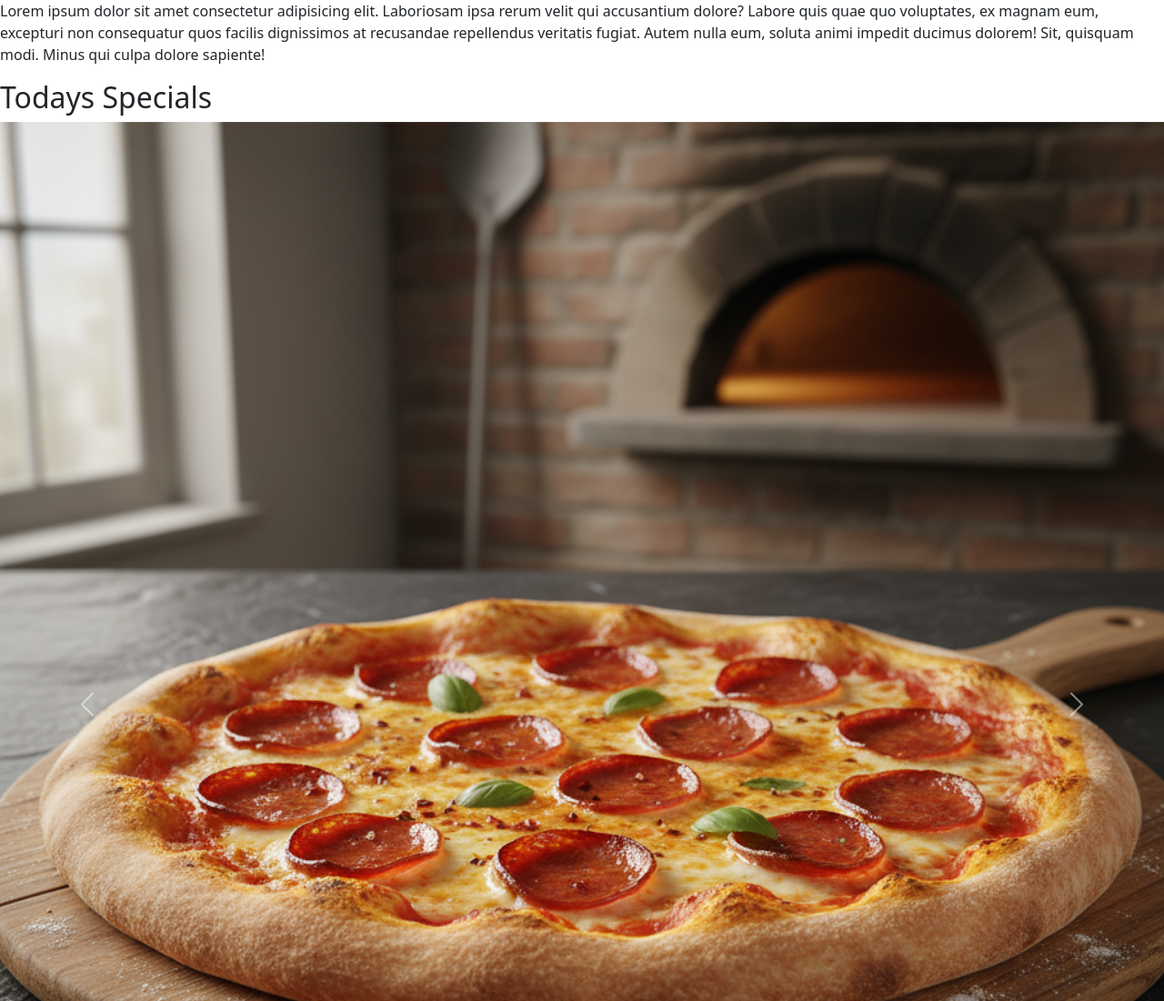
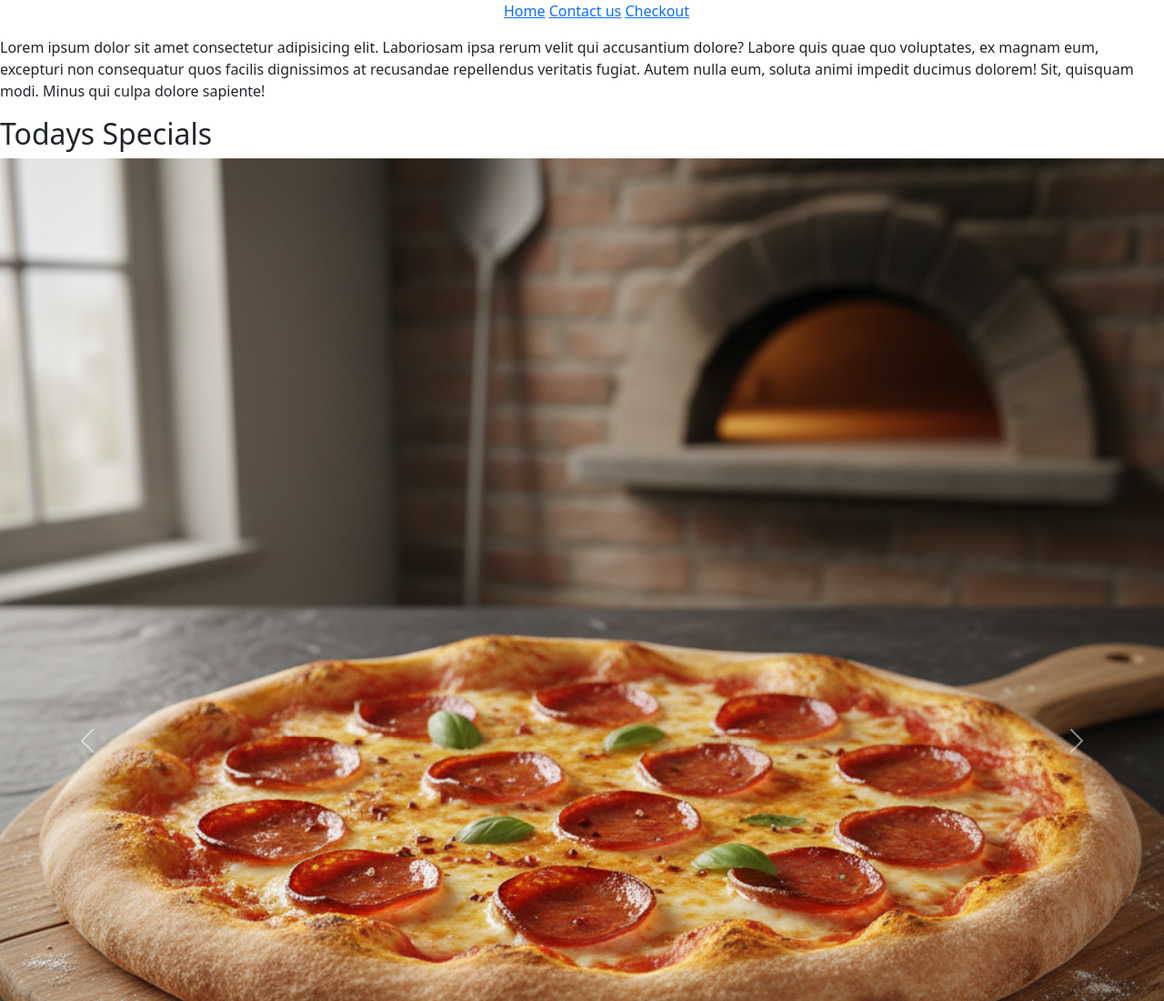
Before and after one commit to anthonymckeown104/Pizza, a plain HTML site: page deals.html in a window 1280 px wide. Shown: the top 1100 px of the page at 91% size. Drawn offline with nearby package versions, Linux system fonts and the light colour scheme.

Commit message:
added navbar to deals page

```diff
--- a/deals.html
+++ b/deals.html
@@ -8,6 +8,17 @@
     <link rel="stylesheet" href="styles/styles.css" />
 </head>
 <body>
+    <header>
+        <nav>
+            <ul>
+                <li class="nav-bar">
+                    <a href="./homepage.html" class="">Home</a>
+                    <a href="./contact.html" class="">Contact us</a>
+                    <a href="./checkout.html" class="">Checkout</a>
+                </li>
+            </ul>
+        </nav>
+    </header>
     <P>Lorem ipsum dolor sit amet consectetur adipisicing elit. Laboriosam ipsa rerum velit qui accusantium dolore? Labore quis quae quo voluptates, ex magnam eum, excepturi non consequatur quos facilis dignissimos at recusandae repellendus veritatis fugiat. Autem nulla eum, soluta animi impedit ducimus dolorem! Sit, quisquam modi. Minus qui culpa dolore sapiente!</P>
     <h2>Todays Specials</h2>
     <div id="carouselExample" class="carousel slide">
```
